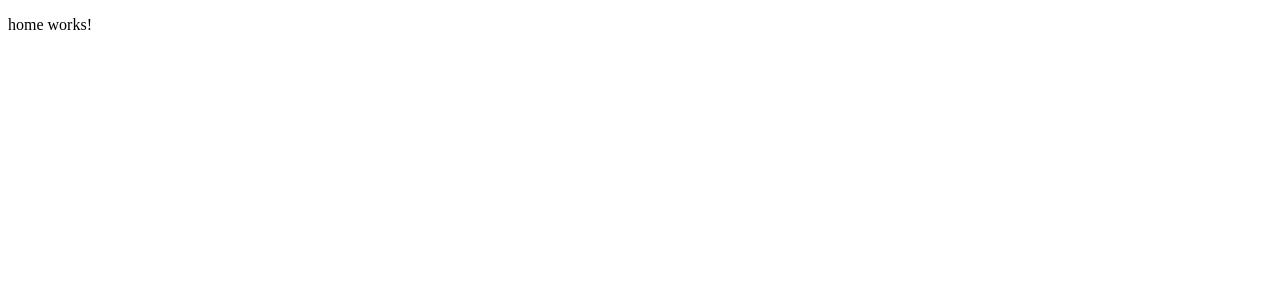
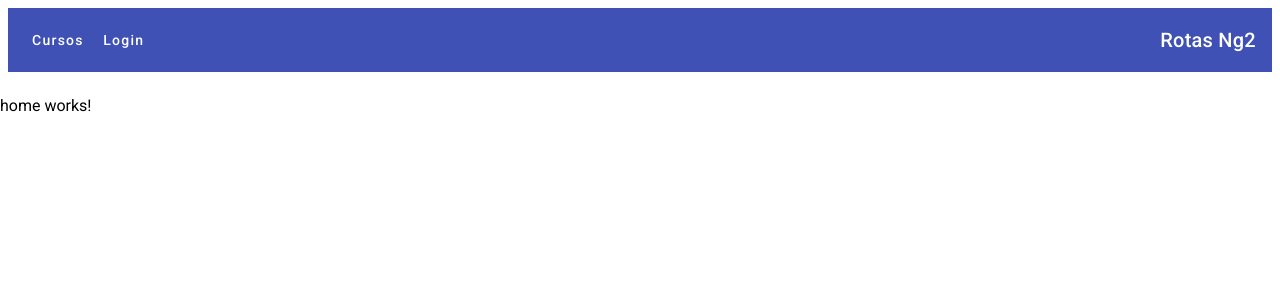
Before and after one commit to Alecosta/angular-loiane-rotas, an Angular app: page / in a window 1280 px wide. Shown: the top 300 px of the page. Built offline with nearby package versions, Linux system fonts and the light colour scheme.

Commit message:
Novo menu

```diff
--- a/angular.json
+++ b/angular.json
@@ -25,6 +25,7 @@
               "src/assets"
             ],
             "styles": [
+              "@angular/material/prebuilt-themes/indigo-pink.css",
               "src/styles.css"
             ],
             "scripts": []
@@ -87,6 +88,7 @@
               "src/assets"
             ],
             "styles": [
+              "@angular/material/prebuilt-themes/indigo-pink.css",
               "src/styles.css"
             ],
             "scripts": []
--- a/package.json
+++ b/package.json
@@ -11,10 +11,12 @@
   "private": true,
   "dependencies": {
     "@angular/animations": "^16.2.0",
+    "@angular/cdk": "^16.2.12",
     "@angular/common": "^16.2.0",
     "@angular/compiler": "^16.2.0",
     "@angular/core": "^16.2.0",
     "@angular/forms": "^16.2.0",
+    "@angular/material": "^16.2.12",
     "@angular/platform-browser": "^16.2.0",
     "@angular/platform-browser-dynamic": "^16.2.0",
     "@angular/router": "^16.2.0",
--- a/src/app/app.component.css
+++ b/src/app/app.component.css
@@ -0,0 +1,16 @@
+root {
+  --branco_principal: #FFFFFF;
+}
+
+.container {
+    padding: 0.5em 0.5em;
+}
+
+.flexExpand {
+    flex: 1 1 auto;
+}
+
+.main-logo {
+    text-decoration: none;
+    color: var(--branco_principal);
+}
--- a/src/app/app.component.html
+++ b/src/app/app.component.html
@@ -1 +1,17 @@
+<div class="container">
+  <mat-toolbar color="primary" fxShow="true" fxHide.lt-md fxFlex fxLayout>
+    <mat-toolbar-row>
+     <div >
+          <a mat-button [routerLink]="'/cursos'"> Cursos</a>
+          <a mat-button [routerLink]="'/login'">Login</a>
+        </div>
+        <span class="flexExpand"></span>
+        <div >
+          <!--a fxFlex mat-button [routerLink]="''"> Rotas Ng2 </a-->
+          <a class='main-logo' [routerLink]="''">Rotas Ng2</a>
+        </div>
+      </mat-toolbar-row>
+    </mat-toolbar>
+
+</div>
 <router-outlet></router-outlet>
--- a/src/app/app.component.ts
+++ b/src/app/app.component.ts
@@ -1,4 +1,6 @@
 import { Component } from '@angular/core';
+
+import {MatToolbarModule} from '@angular/material/toolbar';
 
 @Component({
   selector: 'app-root',
--- a/src/app/cursos/cursos.component.html
+++ b/src/app/cursos/cursos.component.html
@@ -1 +1,4 @@
+
+
+
 <p>cursos works!</p>
--- a/src/index.html
+++ b/src/index.html
@@ -6,6 +6,9 @@
   <base href="/">
   <meta name="viewport" content="width=device-width, initial-scale=1">
   <link rel="icon" type="image/x-icon" href="favicon.ico">
+  <link rel="preconnect" href="https://fonts.gstatic.com">
+  <link href="https://fonts.googleapis.com/css2?family=Roboto:wght@300;400;500&display=swap" rel="stylesheet">
+  <link href="https://fonts.googleapis.com/icon?family=Material+Icons" rel="stylesheet">
 </head>
 <body>
   <app-root></app-root>
--- a/src/styles.css
+++ b/src/styles.css
@@ -1 +1,4 @@
 /* You can add global styles to this file, and also import other style files */
+
+html, body { height: 100%; }
+body { margin: 0; font-family: Roboto, "Helvetica Neue", sans-serif; }
```
Also changed, not shown: src/app/app.module.ts (+8 -1 lines), 1 other file (tests, documents, lock files or other folders).
